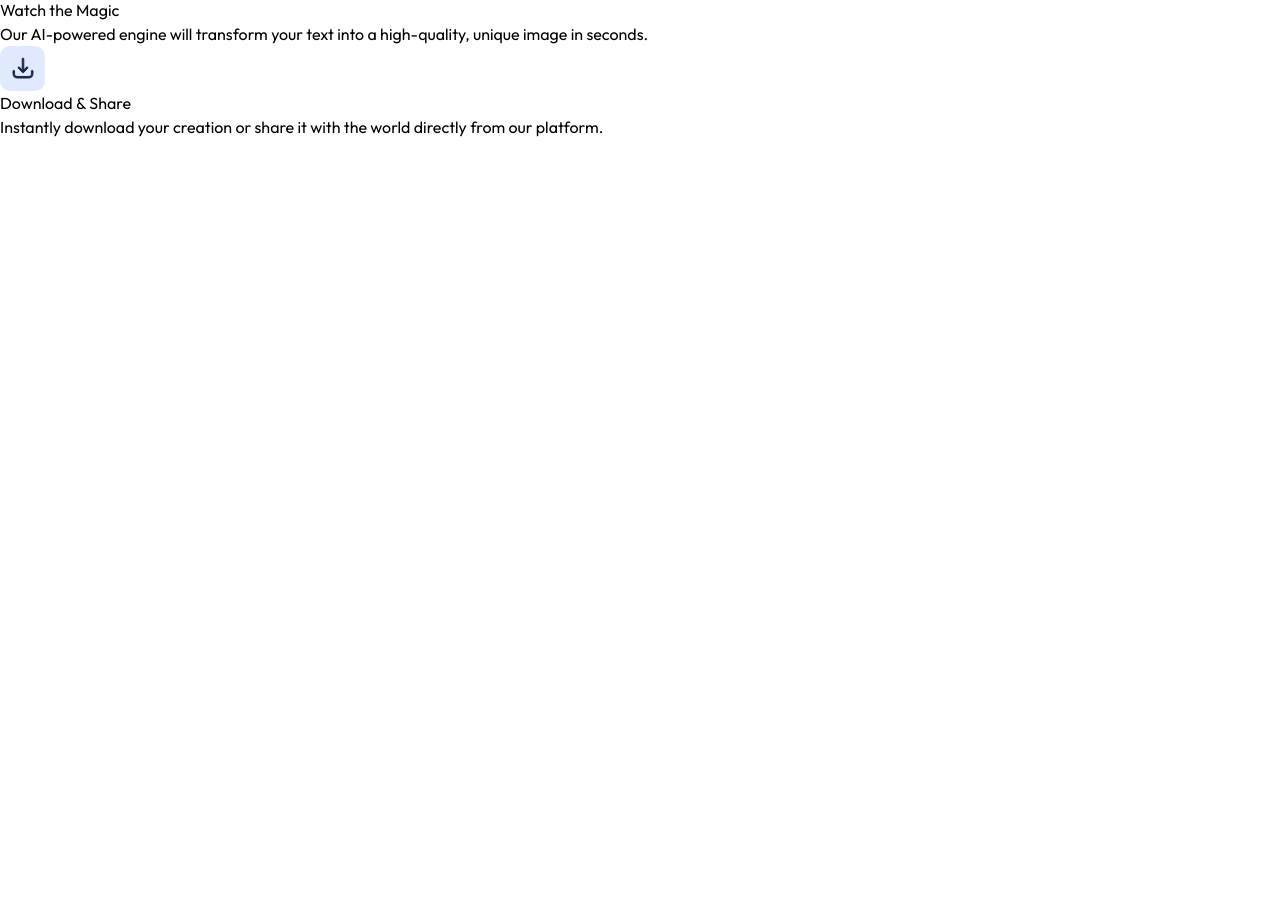
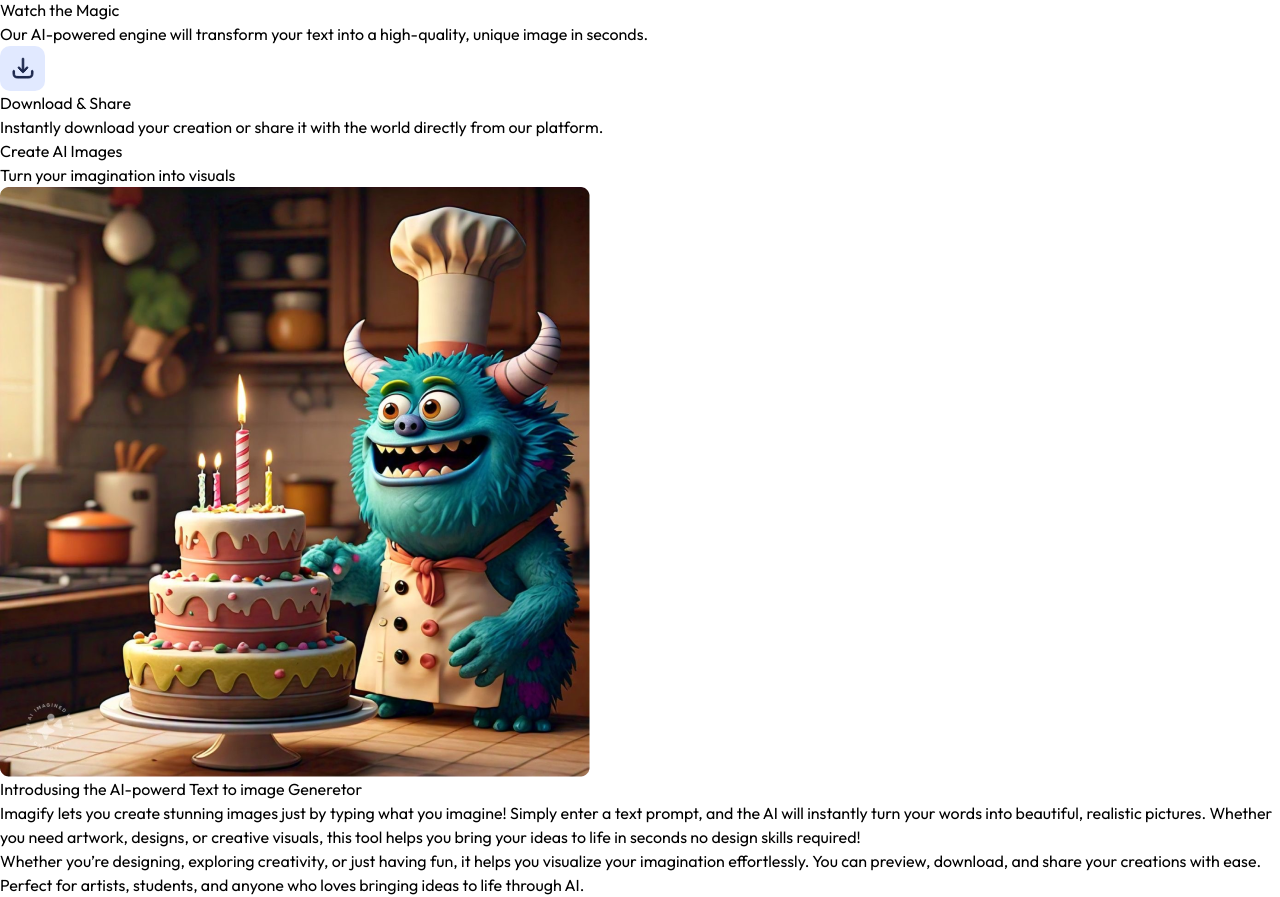
Before and after one commit to hiruni20/Text-to-Image-Generator-AI-SaaS-App, a React (Vite) app in the folder client/: page / in a window 1280 px wide. Shown: the part 920-1817 px from the top of the page. Before the commit the page ends 1059 px from the top, so only its background shows below. Built offline with nearby package versions, Linux system fonts and the light colour scheme.

Commit message:
description done

```diff
--- /dev/null
+++ b/client/src/components/Description.jsx
@@ -0,0 +1,29 @@
+import React from 'react'
+import { assets } from '../assets/assets'
+
+const Description = () => {
+  return (
+    <div className='flex flex-col items-center justify-center my-24 p-6 md:px-28'>
+        <h1 className='text-3xl sm:text-4xl font-semibold'>Create AI Images</h1>
+        <p className='text-gray-500 mb-8'>Turn your imagination into visuals</p>
+
+        <div className='flex flex-col gap-5 md:gap-14 md:flex-row items-center '>
+            <img src={assets.sample_img_1} alt="" className='w-80 xl:w-96 rounded-lg' />
+
+            <div className=''>
+                <h2 className='text-3xl font-medium max-w-lg mb-4'>Introdusing the AI-powerd Text to image Generetor</h2>
+                <p className='text-gray-600 mb-4'>Imagify lets you create stunning images just by typing what you imagine! Simply enter a text prompt,
+                    and the AI will instantly turn your words into beautiful, realistic pictures. Whether you need artwork, designs, or creative visuals,
+                     this tool helps you bring your ideas to life in seconds no design skills required!</p>
+                    <p className='text-gray-600'>Whether you’re designing, exploring creativity, or just having fun,
+                        it helps you visualize your imagination effortlessly. You can preview,
+                        download, and share your creations with ease. Perfect for artists, students,
+                        and anyone who loves bringing ideas to life through AI.</p>
+
+            </div>
+        </div>
+    </div>
+  )
+}
+
+export default Description
--- a/client/src/pages/Home.jsx
+++ b/client/src/pages/Home.jsx
@@ -1,12 +1,14 @@
 import React from 'react'
 import Header from '../components/Header'
 import Steps from '../components/Steps'
+import Description from '../components/Description'
 
 const Home = () => {
   return (
     <div>
       <Header/>
       <Steps/>
+      <Description/>
     </div>
   )
 }
```
